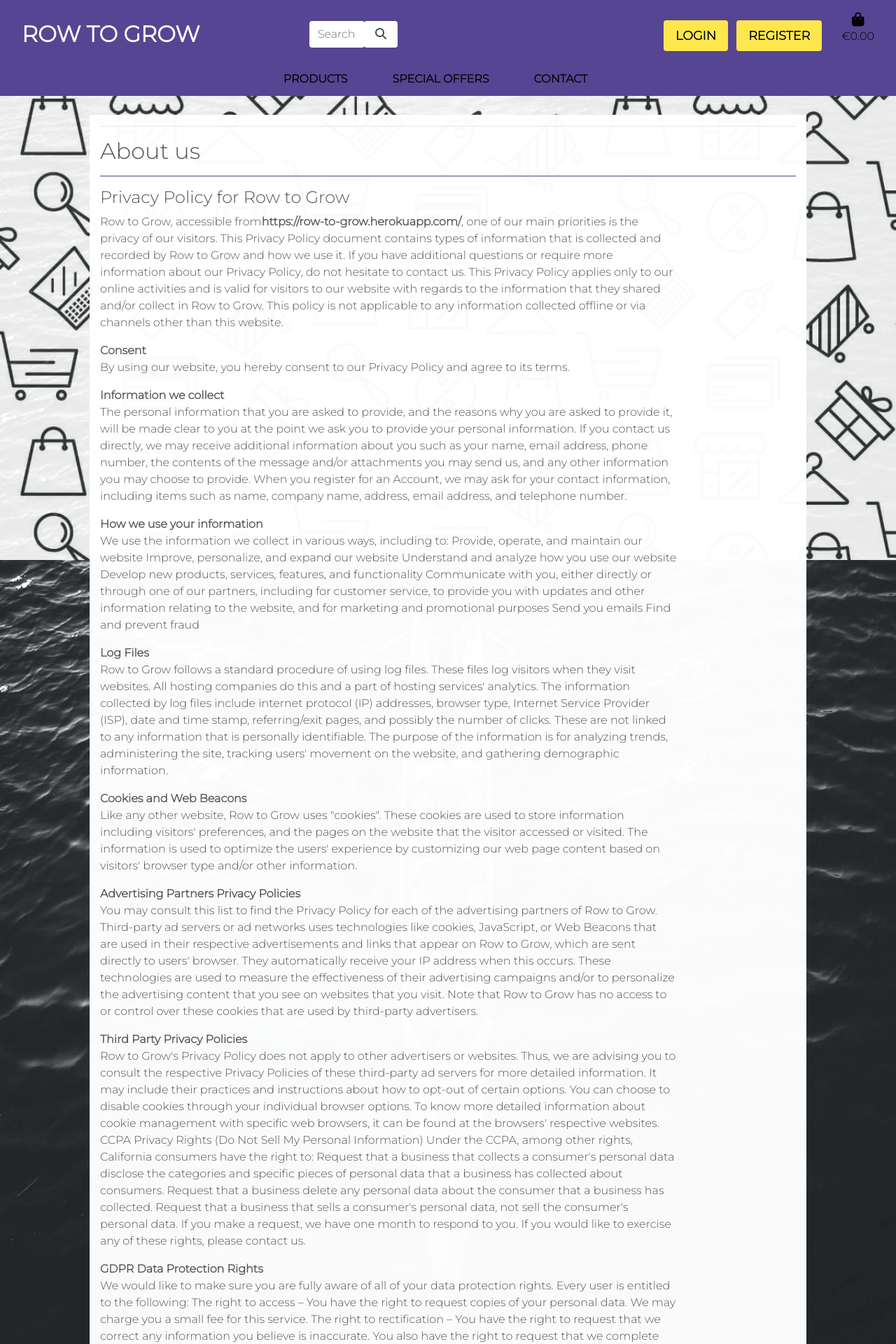
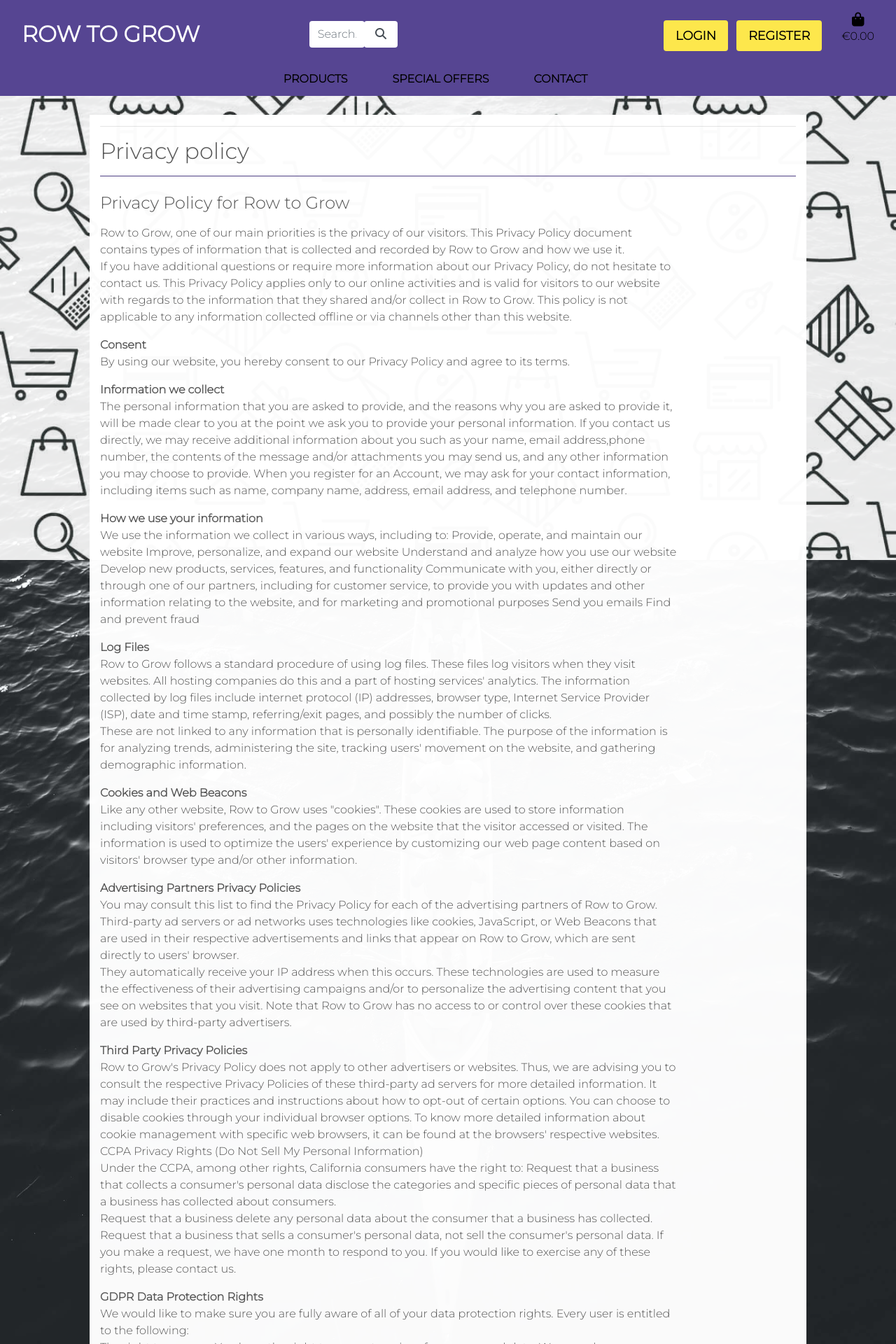
Before and after one commit to tmarkec/row_to_grow, a Django app: page /privacy_policy/ in a window 1280 px wide. Shown: the top 1920 px of the page at 70% size. Run offline with Django 3.2, Linux system fonts and the light colour scheme; some libraries are stand-ins or nearby versions.

Commit message:
add padding to home app templates

```diff
--- a/home/templates/home/privacy.html
+++ b/home/templates/home/privacy.html
@@ -17,98 +17,121 @@
     <div class="row justify-content-center">
         <div class="col">
             <hr>
-            <h2 class="">About us</h2>
+            <h2 class="">Privacy policy</h2>
             <hr class="hr">
-
         </div>
     </div>
     <div class="row">
         <div class="col-sm-12 col-md-10">
-            <h4>Privacy Policy for Row to Grow</h4>
-                <p> Row to Grow, accessible from<strong>https://row-to-grow.herokuapp.com/</strong>, one of our main priorities is the privacy of our visitors. This Privacy Policy document contains types of information that is collected and recorded by Row to Grow and how we use it.
-
-                If you have additional questions or require more information about our Privacy Policy, do not hesitate to contact us.
-
-                This Privacy Policy applies only to our online activities and is valid for visitors to our website with regards to the information that they shared and/or collect in Row to Grow. This policy is not applicable to any information collected offline or via channels other than this website.
+            <h4 class="py-2">Privacy Policy for Row to Grow</h4>
+            <p> Row to Grow, one of our main priorities is the privacy of our visitors. This Privacy Policy document
+                contains types
+                of information that is collected and recorded by Row to Grow and how we use it.<br>
+                If you have additional questions or require more information about our Privacy Policy, do not hesitate
+                to contact us.
+                This Privacy Policy applies only to our online activities and is valid for visitors to our website with
+                regards to the information that they shared and/or collect in Row to Grow. This policy is not applicable
+                to any information collected offline or via channels other than this website.
             </p>
-                <strong>Consent</strong>
-                <p>By using our website, you hereby consent to our Privacy Policy and agree to its terms.</p>
-
-                <strong>Information we collect</strong>
-                <p>The personal information that you are asked to provide, and the reasons why you are asked to provide it, will be made clear to you at the point we ask you to provide your personal information.
-
-                If you contact us directly, we may receive additional information about you such as your name, email address, phone number, the contents of the message and/or attachments you may send us, and any other information you may choose to provide.
-
-                When you register for an Account, we may ask for your contact information, including items such as name, company name, address, email address, and telephone number.
+            <strong class="py-2">Consent</strong>
+            <p>By using our website, you hereby consent to our Privacy Policy and agree to its terms.</p>
+            <strong class="py-2">Information we collect</strong>
+            <p>The personal information that you are asked to provide, and the reasons why you are asked to provide it,
+                will be made clear to you at the point we ask you to provide your personal information.
+                If you contact us directly, we may receive additional information about you such as your name, email
+                address,phone number, the contents of the message and/or attachments you may send us, and any other
+                information you may choose to provide.
+                When you register for an Account, we may ask for your contact information, including items such as name,
+                company name, address, email address, and telephone number.
             </p>
-                <strong>How we use your information</strong>
-               <p>We use the information we collect in various ways, including to:
-
+            <strong class="py-2">How we use your information</strong>
+            <p>We use the information we collect in various ways, including to:
                 Provide, operate, and maintain our website
                 Improve, personalize, and expand our website
                 Understand and analyze how you use our website
                 Develop new products, services, features, and functionality
-                Communicate with you, either directly or through one of our partners, including for customer service, to provide you with updates and other information relating to the website, and for marketing and promotional purposes
+                Communicate with you, either directly or through one of our partners, including for customer service, to
+                provide you with updates and other information relating to the website, and for marketing and
+                promotional purposes
                 Send you emails
                 Find and prevent fraud</p>
-                <strong>Log Files</strong>
-                <p>Row to Grow follows a standard procedure of using log files. These files log visitors when they visit websites. All hosting companies do this and a part of hosting services' analytics. The information collected by log files include internet protocol (IP) addresses, browser type, Internet Service Provider (ISP), date and time stamp, referring/exit pages, and possibly the number of clicks. These are not linked to any information that is personally identifiable. The purpose of the information is for analyzing trends, administering the site, tracking users' movement on the website, and gathering demographic information.
-                </p>
-                <strong>Cookies and Web Beacons</strong>
-               <p>Like any other website, Row to Grow uses "cookies". These cookies are used to store information including visitors' preferences, and the pages on the website that the visitor accessed or visited. The information is used to optimize the users' experience by customizing our web page content based on visitors' browser type and/or other information.
+            <strong class="py-2">Log Files</strong>
+            <p>Row to Grow follows a standard procedure of using log files. These files log visitors when they visit
+                websites. All hosting companies do this and a part of hosting services' analytics. The information
+                collected by log files include internet protocol (IP) addresses, browser type, Internet Service Provider
+                (ISP), date and time stamp, referring/exit pages, and possibly the number of clicks.<br> These are not
+                linked to any information that is personally identifiable. The purpose of the information is for
+                analyzing trends, administering the site, tracking users' movement on the website, and gathering
+                demographic information.
             </p>
-                <strong>Advertising Partners Privacy Policies</strong>
-                <p>You may consult this list to find the Privacy Policy for each of the advertising partners of Row to Grow.
+            <strong class="py-2">Cookies and Web Beacons</strong>
+            <p>Like any other website, Row to Grow uses "cookies". These cookies are used to store information including
+                visitors' preferences, and the pages on the website that the visitor accessed or visited. The
+                information is used to optimize the users' experience by customizing our web page content based on
+                visitors' browser type and/or other information.
+            </p>
+            <strong class="py-2">Advertising Partners Privacy Policies</strong>
+            <p>You may consult this list to find the Privacy Policy for each of the advertising partners of Row to Grow.
+                Third-party ad servers or ad networks uses technologies like cookies, JavaScript, or Web Beacons that
+                are used in their respective advertisements and links that appear on Row to Grow, which are sent
+                directly to users' browser.<br> They automatically receive your IP address when this occurs. These
+                technologies are used to measure the effectiveness of their advertising campaigns and/or to personalize
+                the advertising content that you see on websites that you visit.
+                Note that Row to Grow has no access to or control over these cookies that are used by third-party
+                advertisers.
+            </p>
+            <strong class="py-2">Third Party Privacy Policies</strong>
+            <p>Row to Grow's Privacy Policy does not apply to other advertisers or websites. Thus, we are advising you
+                to consult the respective Privacy Policies of these third-party ad servers for more detailed
+                information. It may include their practices and instructions about how to opt-out of certain options.
+                You can choose to disable cookies through your individual browser options. To know more detailed
+                information about cookie management with specific web browsers, it can be found at the browsers'
+                respective websites. CCPA Privacy Rights (Do Not Sell My Personal Information) <br>
+                Under the CCPA, among other rights, California consumers have the right to:
+                Request that a business that collects a consumer's personal data disclose the categories and specific
+                pieces of personal data that a business has collected about consumers.<br>
+                Request that a business delete any personal data about the consumer that a business has collected.
+                Request that a business that sells a consumer's personal data, not sell the consumer's personal data.
+                If you make a request, we have one month to respond to you. If you would like to exercise any of these
+                rights, please contact us.
+            </p>
+            <strong class="py-2">GDPR Data Protection Rights</strong>
+            <p> We would like to make sure you are fully aware of all of your data protection rights. Every user is
+                entitled to the following:<br>
+                The right to access – You have the right to request copies of your personal data. We may charge you a
+                small fee for this service.<br>
+                The right to rectification – You have the right to request that we correct any information you believe
+                is inaccurate. You also have the right to request that we complete the information you believe is
+                incomplete.<br>
+                The right to erasure – You have the right to request that we erase your personal data, under certain
+                conditions.<br>
+                The right to restrict processing – You have the right to request that we restrict the processing of your
+                personal data, under certain conditions.<br>
+                The right to object to processing – You have the right to object to our processing of your personal
+                data, under certain conditions.<br>
+                The right to data portability – You have the right to request that we transfer the data that we have
+                collected to another organization, or directly to you, under certain conditions.<br>
+                If you make a request, we have one month to respond to you. If you would like to exercise any of these
+                rights, please contact us.
+            </p>
+            <strong class="py-2">Children's Information</strong>
+            <p> Another part of our priority is adding protection for children while using the internet. We encourage
+                parents and guardians to observe, participate in, and/or monitor and guide their online activity.
 
-                Third-party ad servers or ad networks uses technologies like cookies, JavaScript, or Web Beacons that are used in their respective advertisements and links that appear on Row to Grow, which are sent directly to users' browser. They automatically receive your IP address when this occurs. These technologies are used to measure the effectiveness of their advertising campaigns and/or to personalize the advertising content that you see on websites that you visit.
-
-                Note that Row to Grow has no access to or control over these cookies that are used by third-party advertisers.
+                Row to Grow does not knowingly collect any Personal Identifiable Information from children under the age
+                of 13. If you think that your child provided this kind of information on our website, we strongly
+                encourage you to contact us immediately and we will do our best efforts to promptly remove such
+                information from our records.
             </p>
-                <strong>Third Party Privacy Policies</strong>
-               <p>Row to Grow's Privacy Policy does not apply to other advertisers or websites. Thus, we are advising you to consult the respective Privacy Policies of these third-party ad servers for more detailed information. It may include their practices and instructions about how to opt-out of certain options.
-
-                You can choose to disable cookies through your individual browser options. To know more detailed information about cookie management with specific web browsers, it can be found at the browsers' respective websites.
-
-                CCPA Privacy Rights (Do Not Sell My Personal Information)
-                Under the CCPA, among other rights, California consumers have the right to:
-
-                Request that a business that collects a consumer's personal data disclose the categories and specific pieces of personal data that a business has collected about consumers.
-
-                Request that a business delete any personal data about the consumer that a business has collected.
-
-                Request that a business that sells a consumer's personal data, not sell the consumer's personal data.
-
-                If you make a request, we have one month to respond to you. If you would like to exercise any of these rights, please contact us.
-            </p>
-                <strong>GDPR Data Protection Rights</strong>
-               <p> We would like to make sure you are fully aware of all of your data protection rights. Every user is entitled to the following:
-
-                The right to access – You have the right to request copies of your personal data. We may charge you a small fee for this service.
-
-                The right to rectification – You have the right to request that we correct any information you believe is inaccurate. You also have the right to request that we complete the information you believe is incomplete.
-
-                The right to erasure – You have the right to request that we erase your personal data, under certain conditions.
-
-                The right to restrict processing – You have the right to request that we restrict the processing of your personal data, under certain conditions.
-
-                The right to object to processing – You have the right to object to our processing of your personal data, under certain conditions.
-
-                The right to data portability – You have the right to request that we transfer the data that we have collected to another organization, or directly to you, under certain conditions.
-
-                If you make a request, we have one month to respond to you. If you would like to exercise any of these rights, please contact us.
-            </p>
-                <strong>Children's Information</strong>
-               <p> Another part of our priority is adding protection for children while using the internet. We encourage parents and guardians to observe, participate in, and/or monitor and guide their online activity.
-
-                Row to Grow does not knowingly collect any Personal Identifiable Information from children under the age of 13. If you think that your child provided this kind of information on our website, we strongly encourage you to contact us immediately and we will do our best efforts to promptly remove such information from our records.
-            </p>
-                <strong>Changes to This Privacy Policy</strong>
-               <p> We may update our Privacy Policy from time to time. Thus, we advise you to review this page periodically for any changes. We will notify you of any changes by posting the new Privacy Policy on this page. These changes are effective immediately, after they are posted on this page.
-
+            <strong class="py-2">Changes to This Privacy Policy</strong>
+            <p> We may update our Privacy Policy from time to time. Thus, we advise you to review this page periodically
+                for any changes. We will notify you of any changes by posting the new Privacy Policy on this page. These
+                changes are effective immediately, after they are posted on this page.
                 Our Privacy Policy was created with the help of the Privacy Policy Generator.
             </p>
-                <strong>Contact Us</strong>
-                <p>If you have any questions or suggestions about our Privacy Policy, do not hesitate to <a href="{% url 'contact' %}">Contact us</a></p>
+            <strong class="py-2">Contact Us</strong>
+            <p class="pb-4">If you have any questions or suggestions about our Privacy Policy, do not hesitate to <a
+                    href="{% url 'contact' %}">contact us!</a></p>
         </div>
     </div>
 </div>
--- a/profiles/templates/profiles/wishlist.html
+++ b/profiles/templates/profiles/wishlist.html
@@ -28,7 +28,7 @@
             <div class="row mt-1 mb-2"></div>
             {% if products %}
             <div class="row">
-                <a href="{% url 'products' %}" class="btn btn-secondary btn-sm">Add more products</a></div>
+                <a href="{% url 'products' %}" class="btn test-btn btn-sm">Add more products</a></div>
             <div class="row">
                 {% for product in products %}
                 <div class="col-sm-6 col-md-6 col-lg-4 p-5">
```
Also changed, not shown: media/spp_fw0X9BI.png (added).
